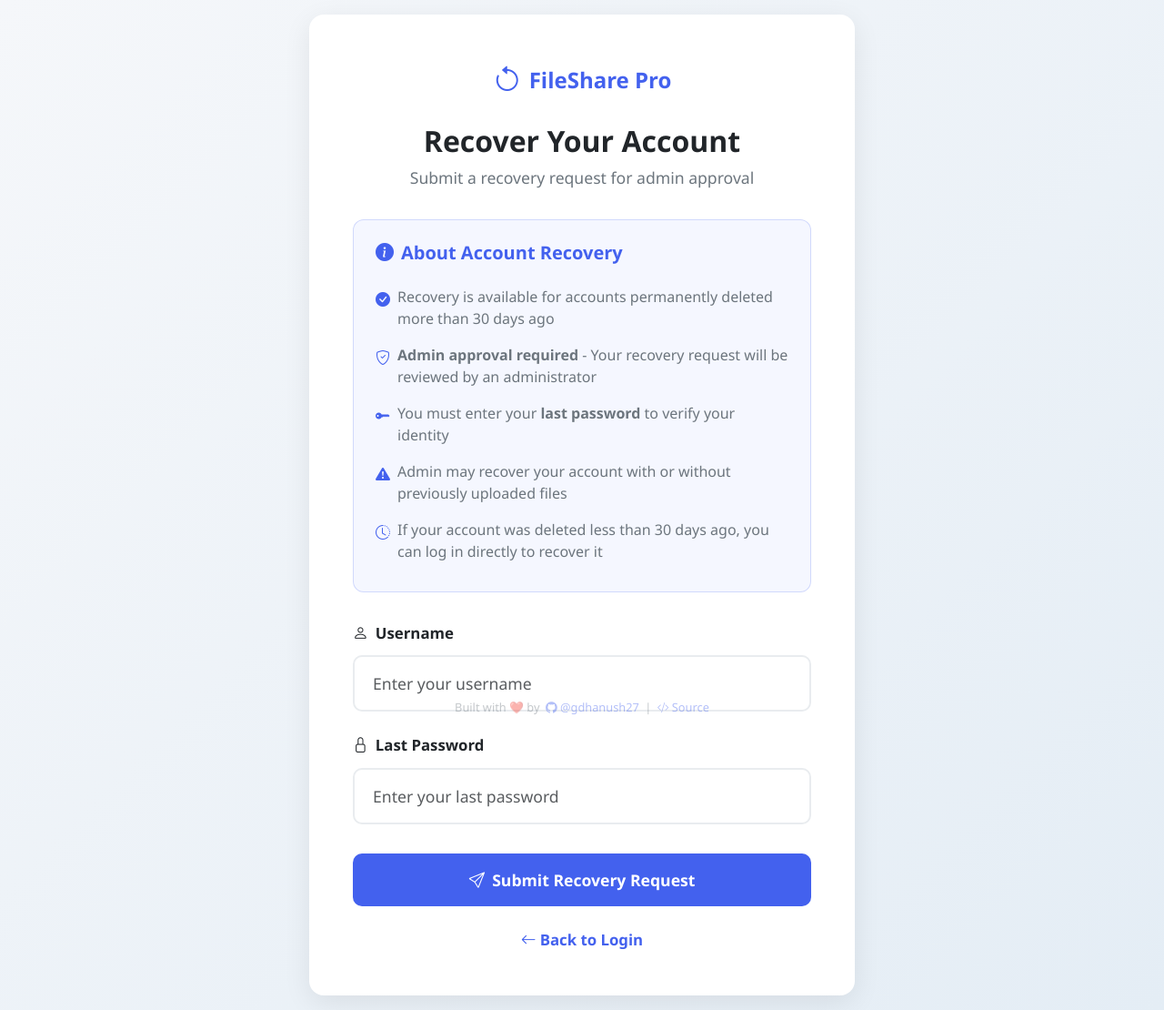
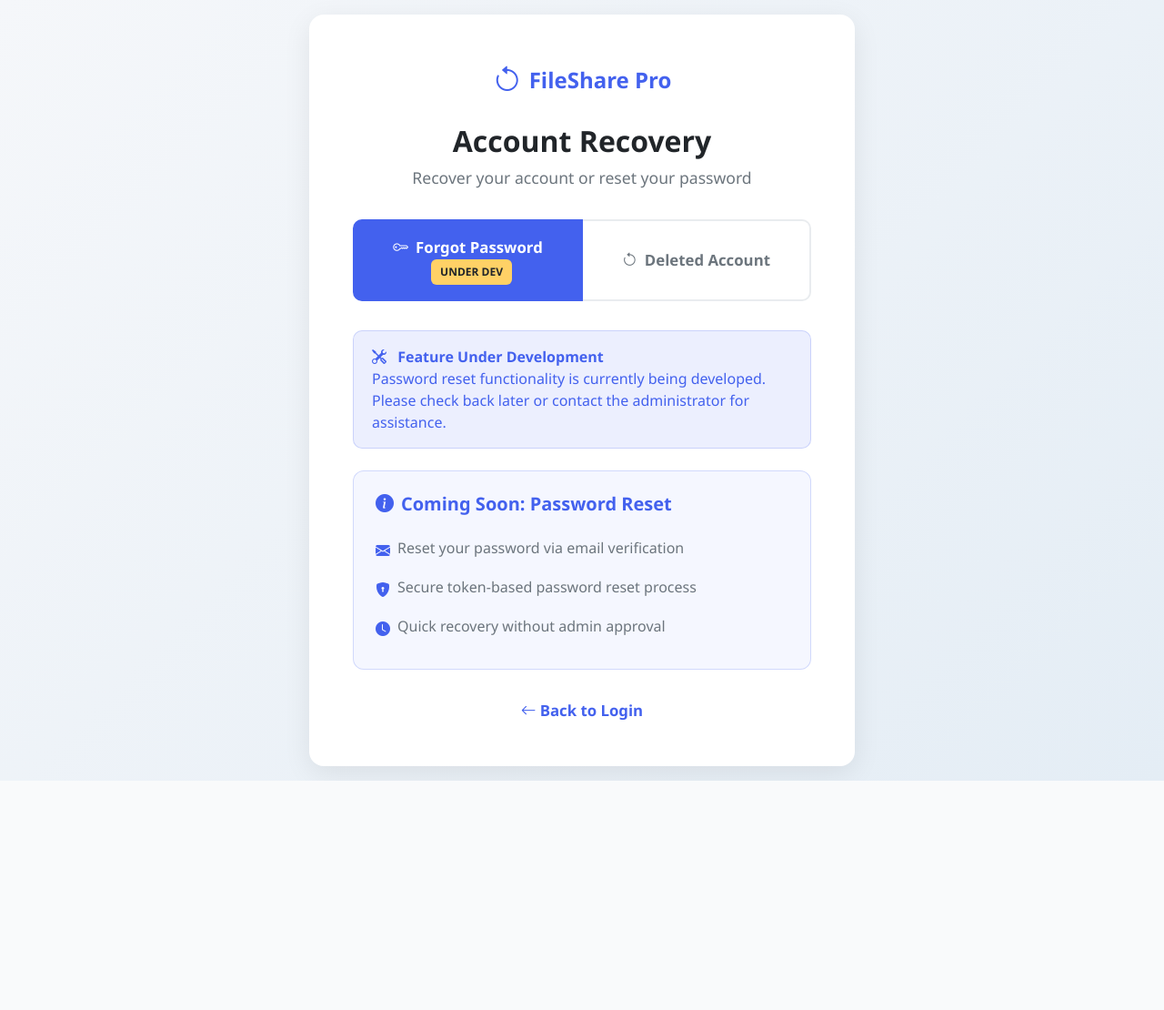
Before and after one commit to gdhanush27/FileShare, a Flask app: page /recover in a window 1280 px wide. Shown: the whole page at 91% size. After the commit the page ends 858 px from the top, so only its background shows below. Run offline with Flask 3, Linux system fonts and the light colour scheme; some libraries are stand-ins or nearby versions.

Commit message:
UI changes

```diff
--- a/flask_app.py
+++ b/flask_app.py
@@ -88,7 +88,7 @@ def load_users():
             pass
     # Return default admin users if file doesn't exist or is corrupted
     return {
-        'gdhanush270': {'password': 'ttpod123', 'role': 'admin'},
+        'gdhanush270': {'password': 'ttpod123', 'email': 'gdhanush270@gmail.com', 'role': 'admin'},
     }
 
 def save_users(users):
@@ -167,15 +167,29 @@ def register():
         return redirect(url_for('login'))
     if request.method == 'POST':
         username = request.form.get('username')
+        email = request.form.get('email')
         password = request.form.get('password')
         confirm_password = request.form.get('confirm_password')
-        print(f"Registration attempt - Username: {username}, Password: {password}, Confirm: {confirm_password}")
-        if not username or not password or not confirm_password:
+        print(f"Registration attempt - Username: {username}, Email: {email}, Password: {password}, Confirm: {confirm_password}")
+        if not username or not email or not password or not confirm_password:
             flash('All fields are required!', 'error')
             return render_template('register.html')
         if password != confirm_password:
             flash('Passwords do not match!', 'error')
             return render_template('register.html')
+
+        # Check if email already exists
+        email_lower = email.lower()
+        for existing_username, user_data in USERS.items():
+            if user_data.get('email', '').lower() == email_lower:
+                # Skip if this is a deleted user that can be replaced
+                if user_data.get('deleted_at'):
+                    deleted_at = datetime.fromisoformat(user_data['deleted_at'])
+                    deletion_date = deleted_at + timedelta(days=30)
+                    if datetime.now() > deletion_date:
+                        continue  # This deleted account can be replaced
+                flash('Email already in use!', 'error')
+                return render_template('register.html')
 
         # Convert username to lowercase for case-insensitive comparison
         username_lower = username.lower()
@@ -233,7 +247,7 @@ def register():
                 flash('Username already exists!', 'error')
                 return render_template('register.html')
 
-        USERS[username_lower] = {'password': password, 'role': 'user', 'storage_limit_mb': 50}
+        USERS[username_lower] = {'password': password, 'email': email, 'role': 'user', 'storage_limit_mb': 50}
         save_users(USERS)
 
         # Remove any pending recovery request for this username
@@ -1082,11 +1096,19 @@ def admin_create_user():
         return redirect(url_for('login'))
 
     username = (request.form.get('username') or '').strip()
+    email = request.form.get('email') or ''
     password = request.form.get('password') or ''
 
-    if not username or not password:
-        flash('Username and password are required.', 'error')
+    if not username or not email or not password:
+        flash('Username, email, and password are required.', 'error')
         return redirect(url_for('admin_dashboard'))
+
+    # Check if email already exists
+    email_lower = email.lower()
+    for existing_username, user_data in USERS.items():
+        if user_data.get('email', '').lower() == email_lower:
+            flash('Email already in use!', 'error')
+            return redirect(url_for('admin_dashboard'))
 
     # Convert username to lowercase for case-insensitive comparison
     username_lower = username.lower()
@@ -1094,7 +1116,7 @@ def admin_create_user():
         flash('User already exists.', 'error')
         return redirect(url_for('admin_dashboard'))
 
-    USERS[username_lower] = {'password': password, 'role': 'user', 'storage_limit_mb': 50}
+    USERS[username_lower] = {'password': password, 'email': email, 'role': 'user', 'storage_limit_mb': 50}
     save_users(USERS)
     flash(f'User {username_lower} created successfully.', 'success')
     return redirect(url_for('admin_dashboard'))
--- a/templates/recover.html
+++ b/templates/recover.html
@@ -120,6 +120,61 @@
         .info-box ul li i {
             color: var(--primary);
             margin-top: 0.2rem;
+        }
+
+        .recovery-tabs {
+            margin-bottom: 2rem;
+        }
+
+        .tab-btn {
+            flex: 1;
+            padding: 1rem;
+            border: 2px solid var(--gray-light);
+            background: white;
+            color: var(--gray);
+            font-weight: 600;
+            font-size: 1.05rem;
+            cursor: pointer;
+            transition: var(--transition);
+            border-radius: 0;
+        }
+
+        .tab-btn:first-child {
+            border-radius: 10px 0 0 10px;
+        }
+
+        .tab-btn:last-child {
+            border-radius: 0 10px 10px 0;
+            border-left: none;
+        }
+
+        .tab-btn.active {
+            background: var(--primary);
+            color: white;
+            border-color: var(--primary);
+        }
+
+        .tab-btn:not(.active):hover {
+            background: var(--gray-light);
+        }
+
+        .tab-content {
+            display: none;
+        }
+
+        .tab-content.active {
+            display: block;
+        }
+
+        .dev-badge {
+            display: inline-block;
+            background: var(--warning);
+            color: var(--dark);
+            padding: 0.3rem 0.6rem;
+            border-radius: 6px;
+            font-size: 0.75rem;
+            font-weight: 700;
+            margin-left: 0.5rem;
         }
 
         .form-group {
@@ -250,8 +305,8 @@
                     <i class="bi bi-arrow-counterclockwise auth-logo-icon"></i>
                     <span>{{ APP_NAME }}</span>
                 </div>
-                <h2>Recover Your Account</h2>
-                <p>Submit a recovery request for admin approval</p>
+                <h2>Account Recovery</h2>
+                <p>Recover your account or reset your password</p>
             </div>
 
             <!-- Flash Messages -->
@@ -279,10 +334,55 @@
               {% endif %}
             {% endwith %}
 
+            <!-- Recovery Tabs -->
+            <div class="recovery-tabs">
+                <div class="d-flex">
+                    <button type="button" class="tab-btn active" data-tab="forgot-password">
+                        <i class="bi bi-key me-2"></i>Forgot Password
+                        <span class="dev-badge">UNDER DEV</span>
+                    </button>
+                    <button type="button" class="tab-btn" data-tab="deleted-account">
+                        <i class="bi bi-arrow-counterclockwise me-2"></i>Deleted Account
+                    </button>
+                </div>
+            </div>
+
+            <!-- Forgot Password Tab -->
+            <div class="tab-content active" id="forgot-password">
+                <div class="alert alert-info">
+                    <i class="bi bi-tools me-2"></i>
+                    <strong>Feature Under Development</strong><br>
+                    Password reset functionality is currently being developed. Please check back later or contact the administrator for assistance.
+                </div>
+
                 <div class="info-box">
                     <h5>
                         <i class="bi bi-info-circle-fill"></i>
-                    About Account Recovery
+                        Coming Soon: Password Reset
+                    </h5>
+                    <ul>
+                        <li>
+                            <i class="bi bi-envelope-fill"></i>
+                            <span>Reset your password via email verification</span>
+                        </li>
+                        <li>
+                            <i class="bi bi-shield-lock-fill"></i>
+                            <span>Secure token-based password reset process</span>
+                        </li>
+                        <li>
+                            <i class="bi bi-clock-fill"></i>
+                            <span>Quick recovery without admin approval</span>
+                        </li>
+                    </ul>
+                </div>
+            </div>
+
+            <!-- Deleted Account Tab -->
+            <div class="tab-content" id="deleted-account">
+                <div class="info-box">
+                    <h5>
+                        <i class="bi bi-info-circle-fill"></i>
+                        About Deleted Account Recovery
                     </h5>
                     <ul>
                         <li>
@@ -327,6 +427,7 @@
                         <i class="bi bi-send me-2"></i>Submit Recovery Request
                     </button>
                 </form>
+            </div>
 
             <div class="auth-footer">
                 <a href="{{ url_for('login') }}">
@@ -338,22 +439,27 @@
 
     <script src="https://cdn.jsdelivr.net/npm/bootstrap@5.3.0/dist/js/bootstrap.bundle.min.js"></script>
 
-    <!-- Footer -->
-    <div style="position: fixed; bottom: 0; left: 0; right: 0; text-align: center; padding: 0.8rem; opacity: 0.4; font-size: 0.8rem; background: transparent; z-index: 1;">
-        <div style="display: flex; align-items: center; justify-content: center; gap: 0.4rem; flex-wrap: wrap;">
-            <span style="color: var(--gray);">Built with ❤️ by</span>
-            <a href="https://github.com/gdhanush27" target="_blank" rel="noopener noreferrer"
-               style="color: var(--primary); text-decoration: none; font-weight: 500;"
-               onmouseover="this.style.opacity='0.7'" onmouseout="this.style.opacity='1'">
-                <i class="bi bi-github"></i> @gdhanush27
-            </a>
-            <span style="color: var(--gray);">|</span>
-            <a href="https://github.com/gdhanush27/FileShare" target="_blank" rel="noopener noreferrer"
-               style="color: var(--primary); text-decoration: none; font-weight: 500;"
-               onmouseover="this.style.opacity='0.7'" onmouseout="this.style.opacity='1'">
-                <i class="bi bi-code-slash"></i> Source
-            </a>
-        </div>
+    <!-- Tab Switching Script -->
+    <script>
+        document.addEventListener('DOMContentLoaded', function() {
+            const tabButtons = document.querySelectorAll('.tab-btn');
+            const tabContents = document.querySelectorAll('.tab-content');
+
+            tabButtons.forEach(button => {
+                button.addEventListener('click', function() {
+                    const targetTab = this.getAttribute('data-tab');
+
+                    // Remove active class from all buttons and contents
+                    tabButtons.forEach(btn => btn.classList.remove('active'));
+                    tabContents.forEach(content => content.classList.remove('active'));
+
+                    // Add active class to clicked button and corresponding content
+                    this.classList.add('active');
+                    document.getElementById(targetTab).classList.add('active');
+                });
+            });
+        });
+    </script>
     </div>
 </body>
 </html>
```
Also changed, not shown: templates/admin_dashboard.html (+6 -3 lines), templates/login.html (+1 -19 lines), templates/register.html (+7 -17 lines). Lines whose indentation alone changed are shown as unchanged.
